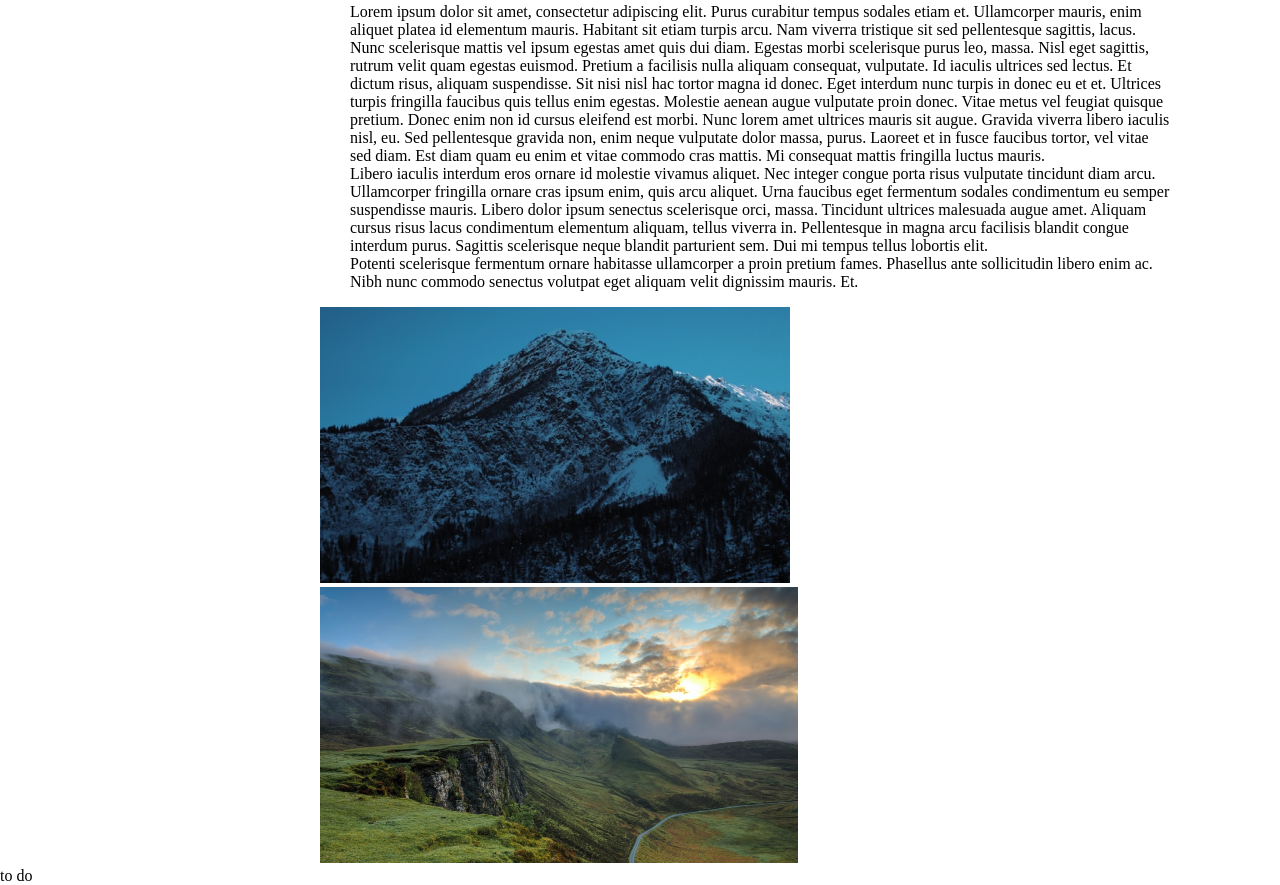
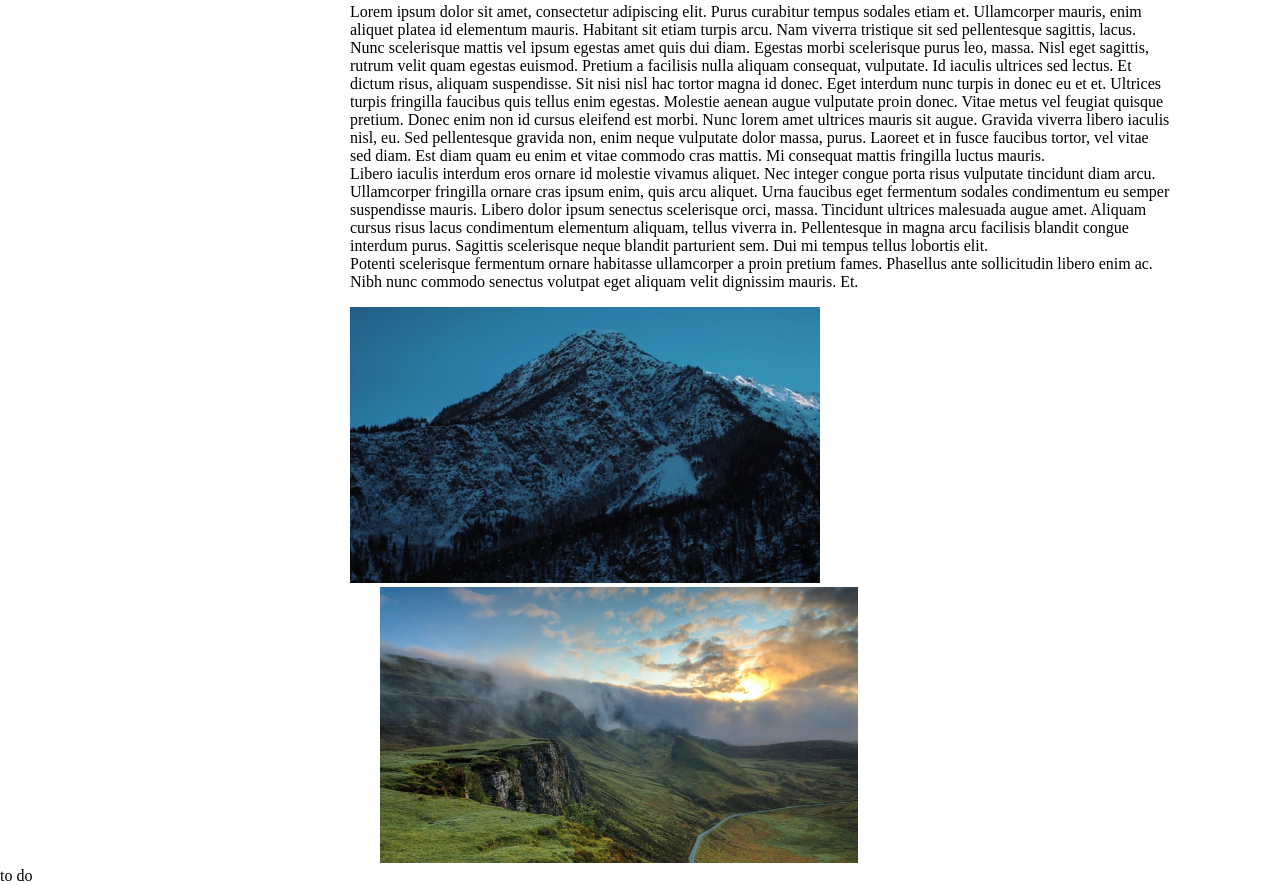
Before and after one commit to Leo-nI-D/Body-Effect, a plain HTML site: page index.html in a window 1280 px wide. Shown: the part 796-1681 px from the top of the page. Drawn offline with Linux system fonts and the light colour scheme.

Commit message:
second commit

```diff
--- a/CSS/blog.css
+++ b/CSS/blog.css
@@ -129,3 +129,9 @@ header a {
     float: left;
     padding-left: 5px;
 }
+.main-content-image{
+   margin-left: 30px;
+}
+.main-content-image-item{
+    margin-left: 30px;
+}
--- a/index.html
+++ b/index.html
@@ -174,7 +174,7 @@
             </div>
             <div class="main-content-image">
                 <img src="img/Main-img/Snowy-mountain.png" alt="Snowy-mountain">
-                <img src="img/Main-img/Hils.png" alt="Hils">
+                <img class="main-content-image-item" src="img/Main-img/Hils.png" alt="Hils">
             </div>
         </main>
     </div>
```
